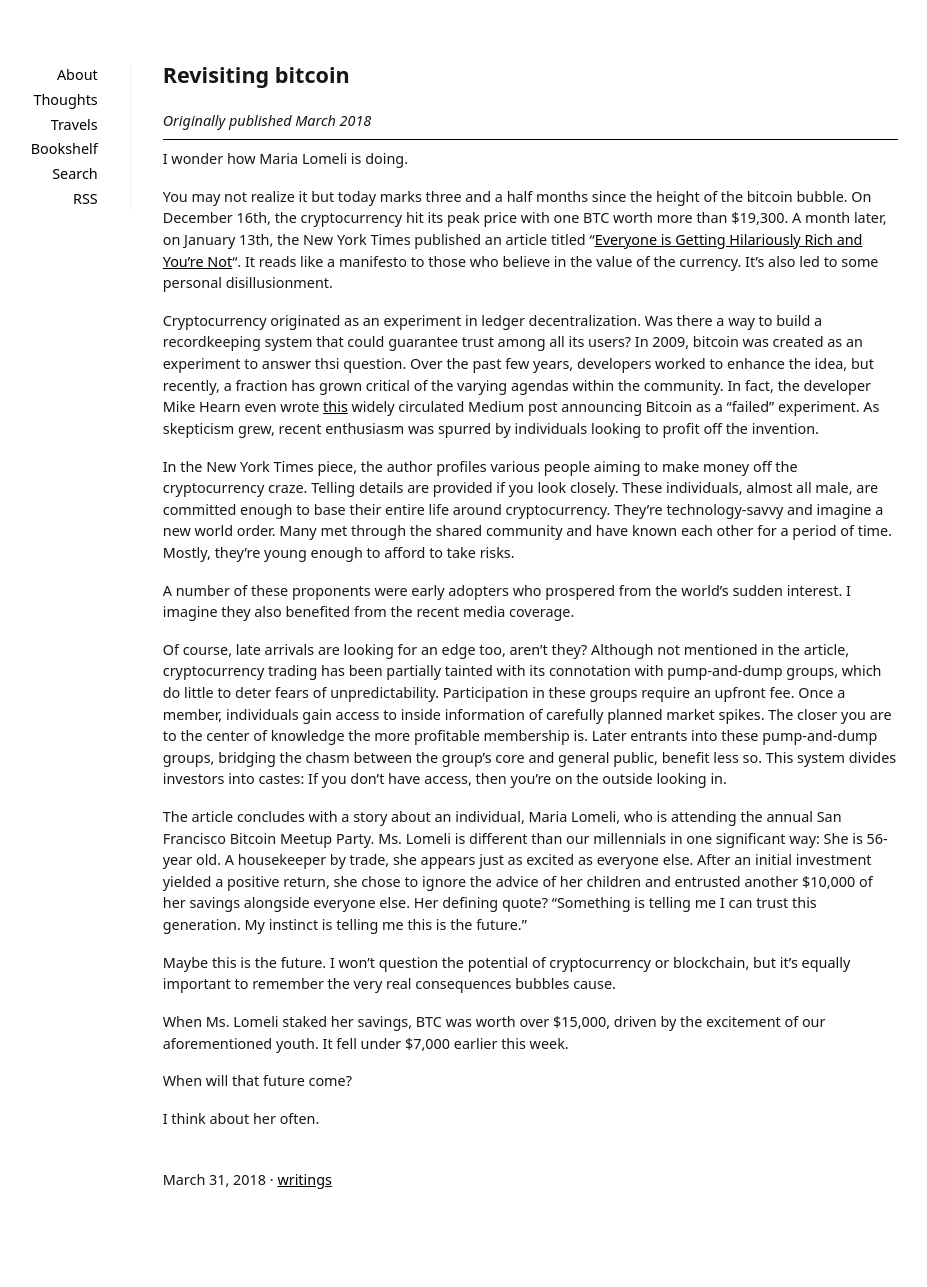
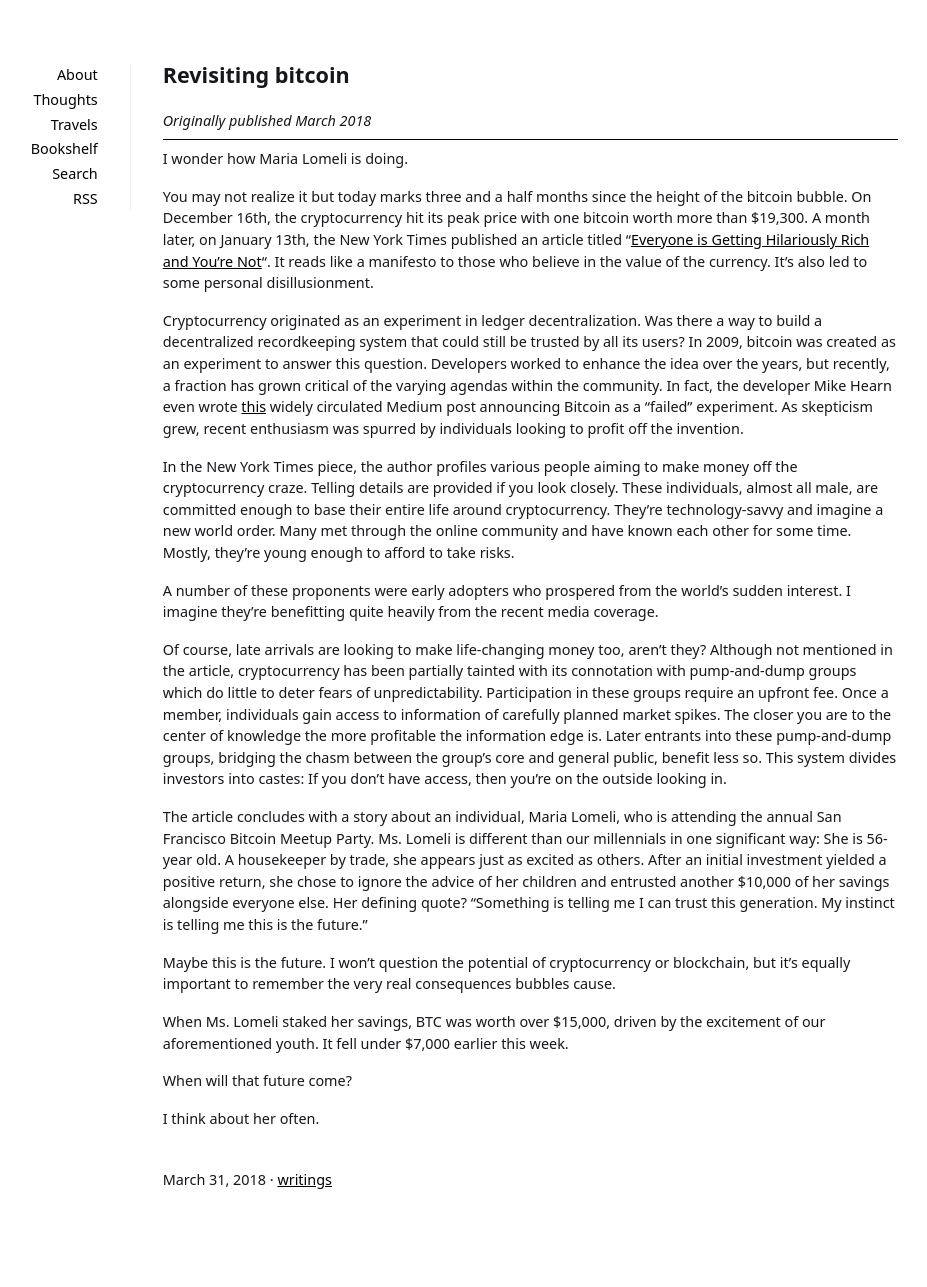
Before and after one commit to Jerry-Sun/jerry-sun.github.io, a Jekyll site: the page built from _posts/2018-03-31-revisiting-bitcoin.md, in a window 1280 px wide. Shown: the whole page, without its empty margins (190-1117 px from the left). Built offline with Jekyll 4.4.1, drawn with Linux system fonts in a browser that asks for light colours.

```diff
--- a/_posts/2018-03-31-revisiting-bitcoin.md
+++ b/_posts/2018-03-31-revisiting-bitcoin.md
@@ -13,17 +13,17 @@ _Originally published March 2018_
 
 I wonder how Maria Lomeli is doing.
 
-You may not realize it but today marks three and a half months since the height of the bitcoin bubble. On December 16th, the cryptocurrency hit its peak price with one BTC worth more than $19,300. A month later, on January 13th, the New York Times published an article titled “[Everyone is Getting Hilariously Rich and You’re Not](https://mobile.nytimes.com/2018/01/13/style/bitcoin-millionaires.html?referer=https://apple.news/AHtMIbpIwS1WHJ1pBrk5vEA)“. It reads like a manifesto to those who believe in the value of the currency. It’s also led to some personal disillusionment.
+You may not realize it but today marks three and a half months since the height of the bitcoin bubble. On December 16th, the cryptocurrency hit its peak price with one bitcoin worth more than $19,300. A month later, on January 13th, the New York Times published an article titled “[Everyone is Getting Hilariously Rich and You’re Not](https://mobile.nytimes.com/2018/01/13/style/bitcoin-millionaires.html?referer=https://apple.news/AHtMIbpIwS1WHJ1pBrk5vEA)“. It reads like a manifesto to those who believe in the value of the currency. It’s also led to some personal disillusionment.
 
-Cryptocurrency originated as an experiment in ledger decentralization. Was there a way to build a recordkeeping system that could guarantee trust among all its users? In 2009, bitcoin was created as an experiment to answer thsi question. Over the past few years, developers worked to enhance the idea, but recently, a fraction has grown critical of the varying agendas within the community. In fact, the developer Mike Hearn even wrote [this](https://blog.plan99.net/the-resolution-of-the-bitcoin-experiment-dabb30201f7) widely circulated Medium post announcing Bitcoin as a “failed” experiment. As skepticism grew, recent enthusiasm was spurred by individuals looking to profit off the invention.
+Cryptocurrency originated as an experiment in ledger decentralization. Was there a way to build a decentralized recordkeeping system that could still be trusted by all its users? In 2009, bitcoin was created as an experiment to answer this question. Developers worked to enhance the idea over the years, but recently, a fraction has grown critical of the varying agendas within the community. In fact, the developer Mike Hearn even wrote [this](https://blog.plan99.net/the-resolution-of-the-bitcoin-experiment-dabb30201f7) widely circulated Medium post announcing Bitcoin as a “failed” experiment. As skepticism grew, recent enthusiasm was spurred by individuals looking to profit off the invention.
 
-In the New York Times piece, the author profiles various people aiming to make money off the cryptocurrency craze. Telling details are provided if you look closely. These individuals, almost all male, are committed enough to base their entire life around cryptocurrency. They’re technology-savvy and imagine a new world order. Many met through the shared community and have known each other for a period of time. Mostly, they’re young enough to afford to take risks.
+In the New York Times piece, the author profiles various people aiming to make money off the cryptocurrency craze. Telling details are provided if you look closely. These individuals, almost all male, are committed enough to base their entire life around cryptocurrency. They’re technology-savvy and imagine a new world order. Many met through the online community and have known each other for some time. Mostly, they’re young enough to afford to take risks.
 
-A number of these proponents were early adopters who prospered from the world’s sudden interest. I imagine they also benefited from the recent media coverage.
+A number of these proponents were early adopters who prospered from the world’s sudden interest. I imagine they're benefitting quite heavily from the recent media coverage.
 
-Of course, late arrivals are looking for an edge too, aren’t they? Although not mentioned in the article, cryptocurrency trading has been partially tainted with its connotation with pump-and-dump groups, which do little to deter fears of unpredictability. Participation in these groups require an upfront fee. Once a member, individuals gain access to inside information of carefully planned market spikes. The closer you are to the center of knowledge the more profitable membership is. Later entrants into these pump-and-dump groups, bridging the chasm between the group’s core and general public, benefit less so. This system divides investors into castes: If you don’t have access, then you’re on the outside looking in.
+Of course, late arrivals are looking to make life-changing money too, aren’t they? Although not mentioned in the article, cryptocurrency has been partially tainted with its connotation with pump-and-dump groups which do little to deter fears of unpredictability. Participation in these groups require an upfront fee. Once a member, individuals gain access to information of carefully planned market spikes. The closer you are to the center of knowledge the more profitable the information edge is. Later entrants into these pump-and-dump groups, bridging the chasm between the group’s core and general public, benefit less so. This system divides investors into castes: If you don’t have access, then you’re on the outside looking in.
 
-The article concludes with a story about an individual, Maria Lomeli, who is attending the annual San Francisco Bitcoin Meetup Party. Ms. Lomeli is different than our millennials in one significant way: She is 56-year old. A housekeeper by trade, she appears just as excited as everyone else. After an initial investment yielded a positive return, she chose to ignore the advice of her children and entrusted another $10,000 of her savings alongside everyone else. Her defining quote? “Something is telling me I can trust this generation. My instinct is telling me this is the future.”
+The article concludes with a story about an individual, Maria Lomeli, who is attending the annual San Francisco Bitcoin Meetup Party. Ms. Lomeli is different than our millennials in one significant way: She is 56-year old. A housekeeper by trade, she appears just as excited as others. After an initial investment yielded a positive return, she chose to ignore the advice of her children and entrusted another $10,000 of her savings alongside everyone else. Her defining quote? “Something is telling me I can trust this generation. My instinct is telling me this is the future.”
 
 Maybe this is the future. I won’t question the potential of cryptocurrency or blockchain, but it’s equally important to remember the very real consequences bubbles cause.
 
```
Also changed, not shown: _posts/2024-08-28-bad-review-site-UX.md (added, +20 -0 lines).
